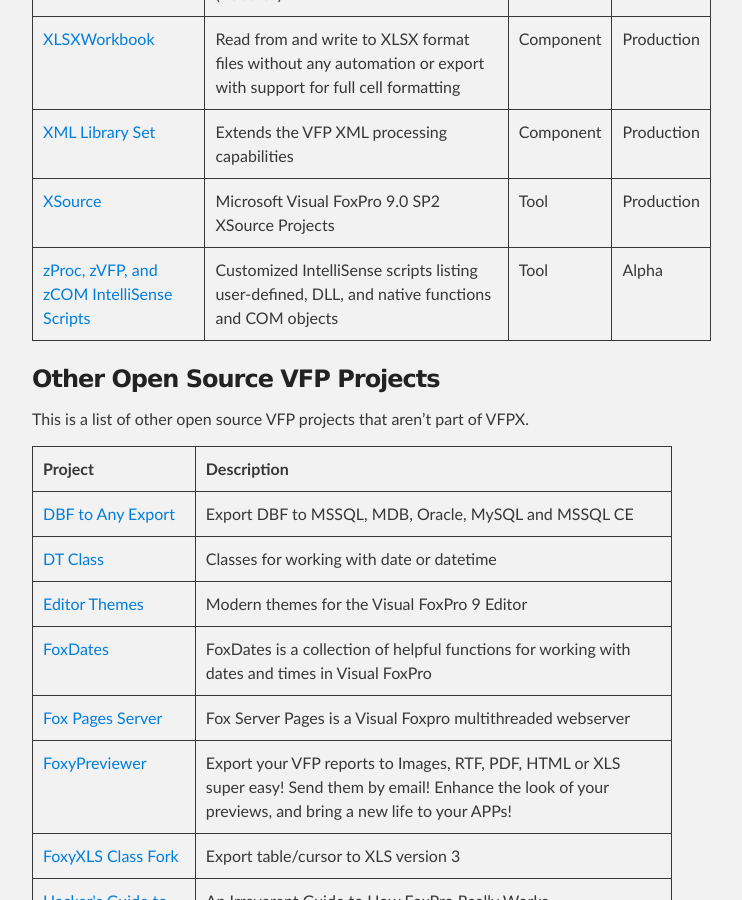
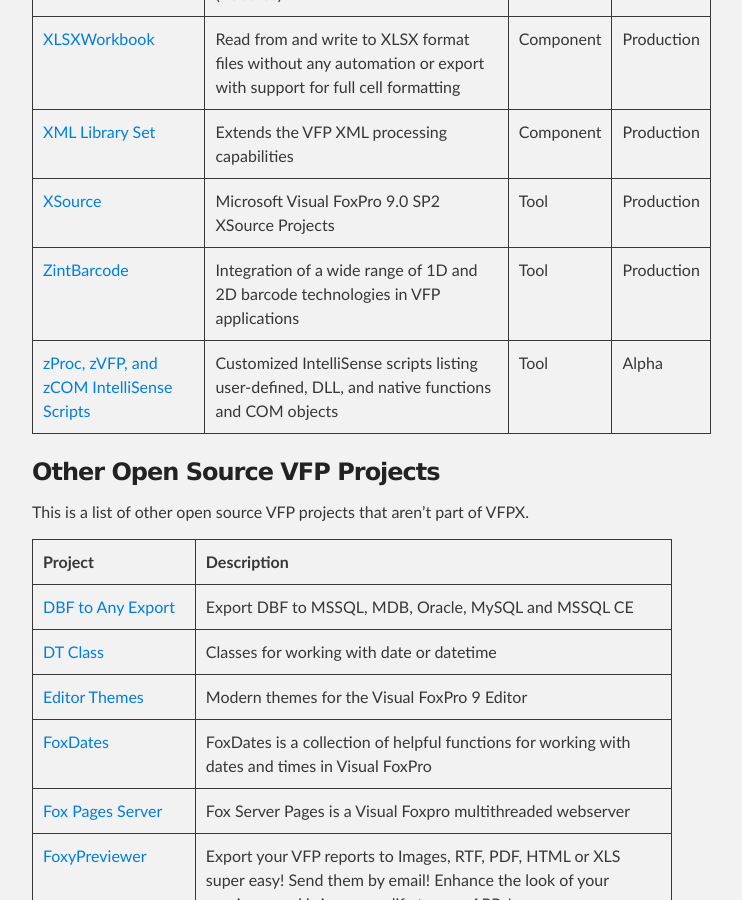
Before and after one commit to VFPX/VFPX.github.io, a Jekyll site: the page built from projects.md, in a window 1280 px wide and 900 px high, scrolled down 10152 px. Shown: the whole window, without its empty margins (288-1030 px from the left). Built offline with Jekyll 4.4.1, drawn with Linux system fonts in a browser that asks for light colours; our own code applies the rules of GitHub Pages for plain Markdown files.

Commit message:
Added ZintBarcode project

```diff
--- a/_data/projects.json
+++ b/_data/projects.json
@@ -790,7 +790,6 @@
     "state": "Production",
     "category": "Component"
   },
-
   {
     "project": "VFPOAuth",
     "url": "http://github.com/VFPX/VFPOAuth",
@@ -876,6 +875,13 @@
     "category": "Tool"
   },
   {
+    "project": "ZintBarcode",
+    "url": "https://github.com/atlopes/zintbarcode",
+    "description": "Integration of a wide range of 1D and 2D barcode technologies in VFP applications",
+    "state": "Production",
+    "category": "Tool"
+  },
+  {
     "project": "zProc, zVFP, and zCOM IntelliSense Scripts",
     "url": "https://github.com/VFPX/zProc-zVFP-zCOM-IntelliSenseScripts",
     "description": "Customized IntelliSense scripts listing user-defined, DLL, and native functions and COM objects",
```
